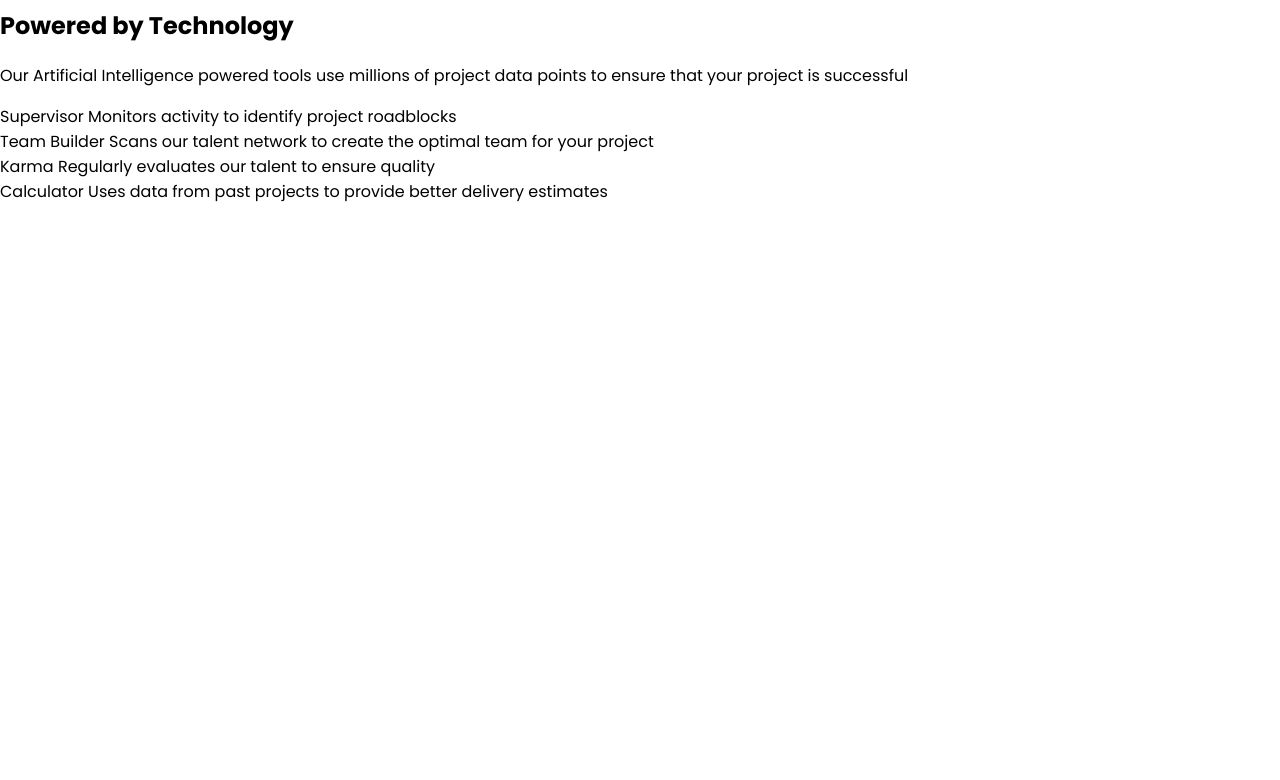
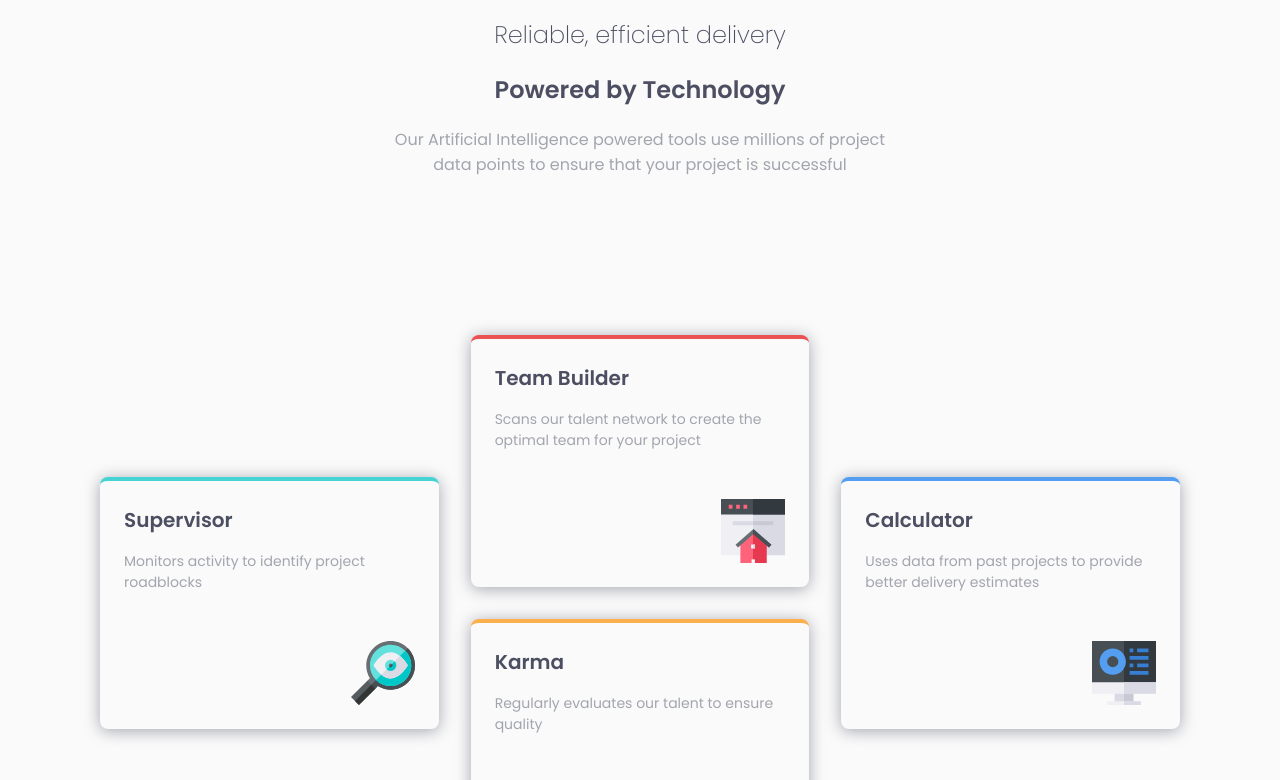
Before and after one commit to stezor/four-card-feature-section, a plain HTML site: page index.html in a window 1280 px wide. Shown: the part 83-863 px from the top of the page. Before the commit the page ends 800 px from the top, so only its background shows below. Drawn offline with Linux system fonts and the light colour scheme.

Commit message:
Initial solution

```diff
--- a/index.html
+++ b/index.html
@@ -14,22 +14,48 @@
   </head>
   <body>
     <main>
+      <section>
         <h1>Reliable, efficient delivery</h1>
         <h2>Powered by Technology</h2>
         <p>
           Our Artificial Intelligence powered tools use millions of project data
           points to ensure that your project is successful
         </p>
-      <div>Supervisor Monitors activity to identify project roadblocks</div>
-      <div>
-        Team Builder Scans our talent network to create the optimal team for
-        your project
+      </section>
+      <section class="feature-cards">
+        <div class="feature-card feature-card--supervisor">
+          <h3>Supervisor</h3>
+          <p>Monitors activity to identify project roadblocks</p>
+          <span>
+            <img src="/images/icon-supervisor.svg" alt="Supervisor icon" />
+          </span>
         </div>
-      <div>Karma Regularly evaluates our talent to ensure quality</div>
-      <div>
-        Calculator Uses data from past projects to provide better delivery
-        estimates
+        <div class="feature-card feature-card--team-builder">
+          <h3>Team Builder</h3>
+          <p>
+            Scans our talent network to create the optimal team for your project
+          </p>
+          <span>
+            <img src="/images/icon-team-builder.svg" alt="Team builder icon" />
+          </span>
         </div>
+        <div class="feature-card feature-card--karma">
+          <h3>Karma</h3>
+          <p>Regularly evaluates our talent to ensure quality</p>
+          <span>
+            <img src="/images/icon-karma.svg" alt="Karma icon" />
+          </span>
+        </div>
+        <div class="feature-card feature-card--calculator">
+          <h3>Calculator</h3>
+          <p>
+            Uses data from past projects to provide better delivery estimates
+          </p>
+          <span>
+            <img src="/images/icon-calculator.svg" alt="Calculator icon" />
+          </span>
+        </div>
+      </section>
     </main>
   </body>
 </html>
--- a/style.css
+++ b/style.css
@@ -19,5 +19,129 @@
 
 body {
   margin: 0;
+  background-color: var(--very-light-gray);
   font-family: "Poppins", sans-serif;
+  color: var(--very-dark-blue);
 }
+
+main {
+  padding: 80px 24px;
+  display: flex;
+  flex-direction: column;
+  align-items: center;
+}
+
+main h1,
+main h2,
+main p {
+  text-align: center;
+}
+
+main h1 {
+  font-size: 24px;
+  font-weight: var(--thin);
+}
+
+main h2 {
+  font-size: 24px;
+  font-weight: var(--thick);
+}
+
+main p {
+  margin-bottom: 80px;
+  color: var(--grayish-blue);
+}
+
+.feature-card {
+  border-top: 4px solid transparent;
+  border-radius: 8px;
+  padding: 24px;
+  background-color: var(--very-light-gray);
+  box-shadow: 0 2px 16px var(--grayish-blue);
+}
+
+.feature-card--supervisor {
+  border-top-color: var(--cyan);
+}
+
+.feature-card--team-builder {
+  border-top-color: var(--red);
+}
+
+.feature-card--karma {
+  border-top-color: var(--orange);
+}
+
+.feature-card--calculator {
+  border-top-color: var(--blue);
+}
+
+.feature-card--supervisor,
+.feature-card--team-builder,
+.feature-card--karma {
+  margin-bottom: 24px;
+}
+
+.feature-card p {
+  text-align: start;
+}
+
+.feature-card h3 {
+  margin: 0 0 16px;
+  font-size: 20px;
+  font-weight: var(--thick);
+}
+
+.feature-card p {
+  margin: 0;
+  font-size: 14px;
+}
+
+.feature-card span {
+  display: flex;
+  justify-content: flex-end;
+  margin-top: 48px;
+}
+
+@media screen and (min-width: 48rem) {
+  main p {
+    margin: 16px;
+  }
+
+  main section:first-of-type {
+    max-width: 560px;
+  }
+
+  .feature-cards {
+    display: grid;
+    grid-template-columns: repeat(12, 1fr);
+    grid-template-rows: repeat(12, 1fr);
+    gap: 32px;
+    width: 100%;
+    max-width: 1080px;
+  }
+
+  .feature-card {
+    margin: 0;
+  }
+
+  .feature-card--supervisor {
+    grid-column: 1 / 5;
+    grid-row: 5 / 9;
+  }
+
+  .feature-card--team-builder {
+    grid-column: 5 / 9;
+    grid-row: 3 / 7;
+  }
+
+  .feature-card--karma {
+    grid-column: 5 / 9;
+    grid-row: 7 / 11;
+  }
+
+  .feature-card--calculator {
+    grid-column: 9 / 13;
+    grid-row: 5 / 9;
+  }
+}
```
Lines whose indentation alone changed are shown as unchanged.
